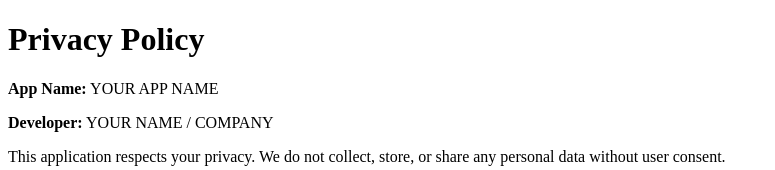
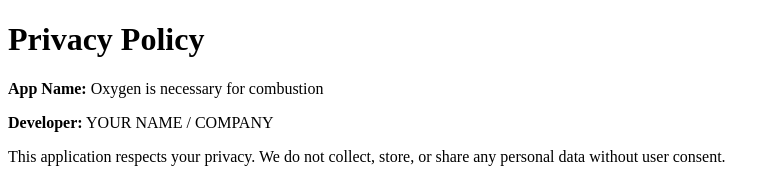
Before and after one commit to aswathishinz/privacy-policy, a plain HTML site: page index.html in a window 1280 px wide. Shown: the top 170 px of the page, without its empty margins (0-775 px from the left). Drawn offline with Linux system fonts and the light colour scheme.

Commit message:
Update app name in privacy policy

```diff
--- a/index.html
+++ b/index.html
@@ -7,7 +7,7 @@
 <body>
 <h1>Privacy Policy</h1>
 
-<p><strong>App Name:</strong> YOUR APP NAME</p>
+<p><strong>App Name:</strong> Oxygen is necessary for combustion </p>
 <p><strong>Developer:</strong> YOUR NAME / COMPANY</p>
 
 <p>This application respects your privacy. We do not collect, store, or share any personal data without user consent.</p>
```
